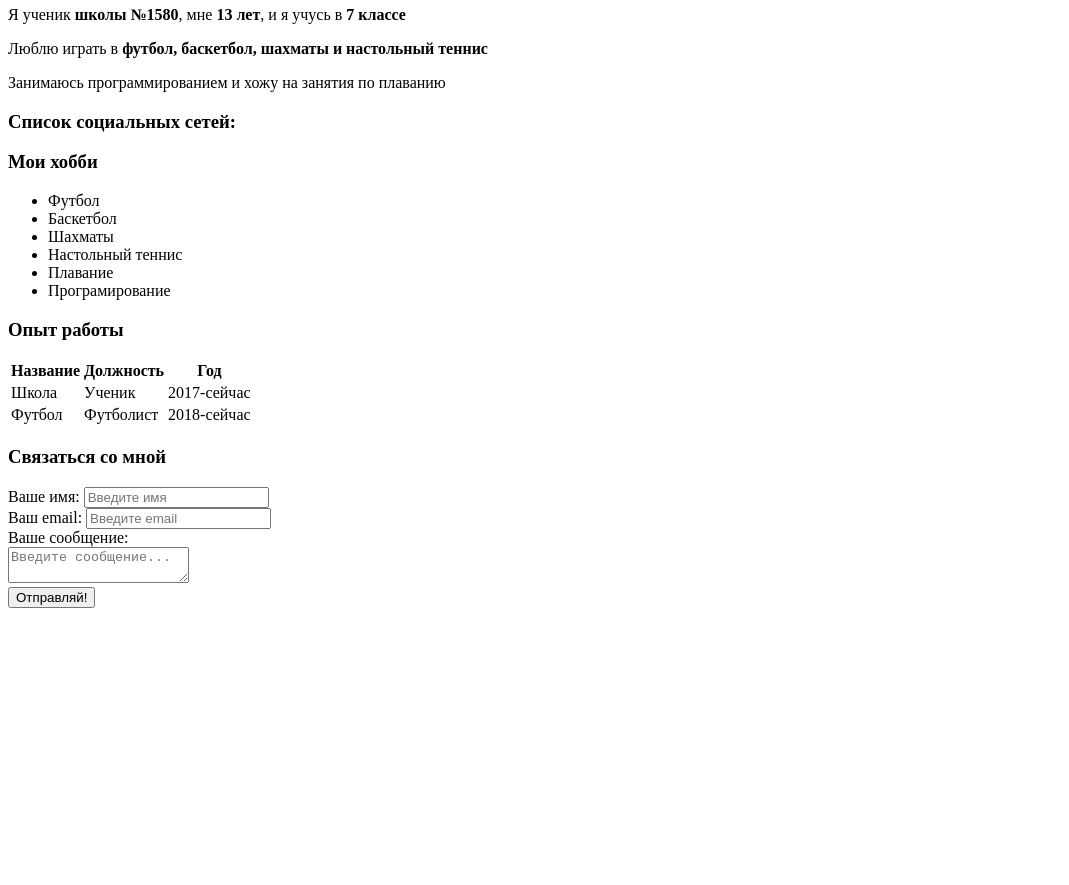
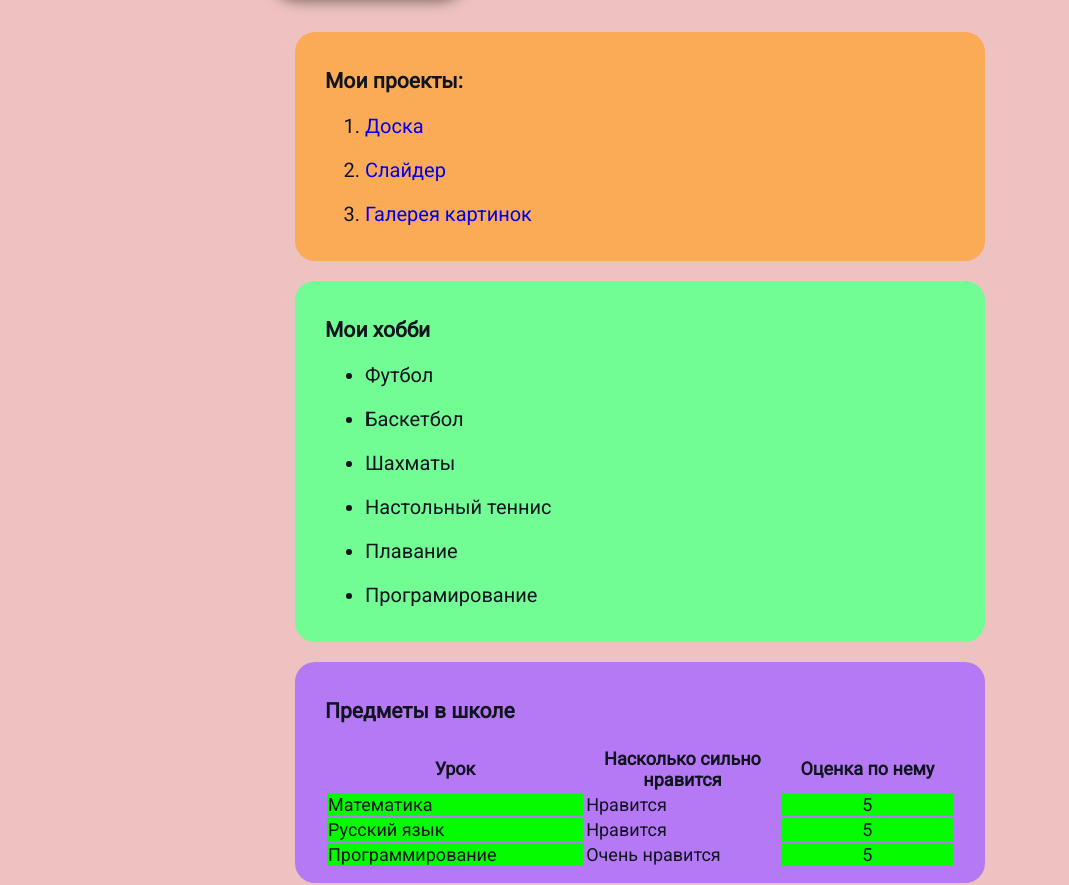
Before and after one commit to AlenPiv/Resume, a plain HTML site: page index.html in a window 1280 px wide. Shown: the part 236-1121 px from the top of the page, without its empty margins (0-1069 px from the left). Before the commit the page ends 852 px from the top, so only its background shows below. Drawn offline with Linux system fonts and the light colour scheme; a web font is replaced by a local one.

Commit message:
add styles

```diff
--- a/index.html
+++ b/index.html
@@ -6,20 +6,31 @@
     <meta name="keywords" content="html, css, course">
     <meta name="description" content="Базовый курс по html">
     <title>HTML+CSS</title>
-    <script src="shmel.js" defer></script>
+    <link rel="stylesheet" href="styles.css">
 </head>
 <body>
-    <img src="https://hb.bizmrg.com/st.mosmff.ru/player/13237/photo/6074d534e7f97_thumb.jpg" width="200" alt="Картинка">
+    <div class="container">
+        <div class="info">
+            <img src="https://hb.bizmrg.com/st.mosmff.ru/player/13237/photo/6074d534e7f97_thumb.jpg" class="avatar" alt="Картинка">
+            <div class="info-text">
                 <h1>Пивазян Ален</h1>
                 <p>Я ученик <strong>школы №1580</strong>, мне <strong>13 лет</strong>, и я учусь в <strong>7 классе</strong></p></p>
                 <p>Люблю играть в <strong>футбол, баскетбол, шахматы и настольный теннис</strong></p>
                 <p>Занимаюсь программированием и хожу на занятия по плаванию</p>
-    <p><h3><strong>Список социальных сетей:</strong></h3></p>
-    <a href="https://google.com" target="_blanks"></a>
-    <a href="https://google.com" target="_blanks"></a>
-    <a href="https://google.com" target="_blanks"></a>
+            </div>
+        </div>
+        <div class="card">
+            <div class="card a">
+                <h3>Мои проекты:</h3>
+                <ul>
+                    <li><a href="https://alenpiv.github.io/board/" target="_blanks">Доска</a></li>
+                    <li><a href="https://alenpiv.github.io/slider/" target="_blanks">Слайдер</a></li>
+                    <li><a href="https://alenpiv.github.io/beautiful_transition/" target="_blanks">Галерея картинок</a></li>
+                </ul>
+            </div>
+            <div class="card b">
                 <h3>Мои хобби</h3>
-    <ul>
+                <ul class="list">
                     <li>Футбол</li>
                     <li>Баскетбол</li>
                     <li>Шахматы</li>
@@ -27,46 +38,60 @@
                     <li>Плавание</li>
                     <li>Програмирование</li>
                 </ul>
-    <h3>Опыт работы</h3>
+            </div>
+            <div class="card c">
+                <h3>Предметы в школе</h3>
                 <table>
                     <thead>
                         <tr>
-                <th>Название</th>
-                <th>Должность</th>
-                <th>Год</th>
+                            <th>Урок</th>
+                            <th>Насколько сильно нравится</th>
+                            <th>Оценка по нему</th>
                         </tr>
                     </thead>
                     <tbody>
                         <tr>
-                <td>Школа</td>
-                <td>Ученик</td>
-                <td>2017-сейчас</td>
+                            <td>Математика</td>
+                            <td>Нравится</td>
+                            <td>5</td>
                         </tr>
                         <tr>
-                <td>Футбол</td>
-                <td>Футболист</td>
-                <td>2018-сейчас</td>
+                            <td>Русский язык</td>
+                            <td>Нравится</td>
+                            <td>5</td>
+                        </tr>
+                        <tr>
+                            <td>Программирование</td>
+                            <td>Очень нравится</td>
+                            <td>5</td>
                         </tr>
                     </tbody>
                 </table>
-    <form>
+            </div>
+            <div class="card d">
+                <form action="/" class="form">
                     <h3>Связаться со мной</h3>
-        <div>
+                    <div class="form-row">
+                        <div class="form-group">
                         <label for="text">Ваше имя:</label>
                         <input type="text" id="text" placeholder="Введите имя">
                         </div>
 
-        <div>
+                        <div class="form-group">
                             <label for="email">Ваш email:</label>
                             <input type="email" id="email" placeholder="Введите email">
                         </div>
+                    </div>
 
-        <div>
+                    <div class="form-group">
                         <label for="message">Ваше сообщение:</label>
                         <br>
                         <textarea id="message" placeholder="Введите сообщение..."></textarea>
                     </div>
-        <button>Отправляй!</button>
+                    <button type="submit" class="btn">Отправляй!</button>
                 </form>
+            </div>
+        </div>
+    </div>
 </body>
 </html>
--- /dev/null
+++ b/styles.css
@@ -0,0 +1,144 @@
+@import url('https://fonts.googleapis.com/css2?family=Agdasima&family=Bacasime+Antique&family=Chela+One&family=Kanit:ital,wght@1,900&family=Roboto&display=swap');
+
+body {
+    color: #0f141e;
+    background: #efc2c2;
+    font-family: Roboto;
+    font-size: 18px;
+    font-weight: normal;
+}
+.info {
+    margin-bottom: 20px;
+    display: flex;
+}
+.info-text p {
+    font-style: italic;
+    color: #847c7c;
+    margin: 0;
+}
+.info-text {
+    margin-left: 40px;
+}
+.card {
+    margin-bottom: 20px;
+    border-radius: 20px;
+    padding: 15px 30px;
+}
+.a {
+    background: #fbab56;
+}
+.b {
+    background: #71fc94;
+}
+.c {
+    background: #b579f6;
+}
+.d {
+    background: #ffffff;
+}
+.container {
+    max-width: 750px;
+    margin: auto;
+    padding-top: 30px;
+}
+.avatar {
+    width: 200px;
+    border-radius: 30px;
+    box-shadow: 4px 4px 14px rgba(0, 0, 0, 0.5);
+}
+a {
+    text-decoration: none;
+}
+a:active {
+    color: #ea0391;
+}
+a:hover {
+    color: #22f701;
+    font-size: 22px;
+    transition: all 0.8s;
+}
+a:visited {
+    color: #0099ff;
+}
+.btn {
+    color: #f7ff01;
+    background: #000000;
+    border-radius: 15px;
+    width: 150px;
+    height: 40px;
+    font-size: 22px;
+}
+.btn:hover {
+    transition: 0.5s;
+    opacity: 0.8;
+    width: 157.5px;
+    height: 42px;
+    font-size: 23px;
+}
+.a ul {
+    list-style: disc;
+}
+.a ul {
+    list-style: decimal;
+}
+ul li {
+    margin-bottom: 20px;
+    font-size: 20px;
+}
+table tr td {
+    width: 600px;
+}
+table td:nth-child(odd){
+    background: #04fb00;
+}
+table td:last-child{
+    text-align: center;
+}
+.form h3 {
+    text-align: center;
+}
+.form-group label {
+    display: block;
+    font-size: 14px;
+    color: #aca3a3;
+}
+.form-group input, .form-group textarea {
+    width: 100%;
+    box-sizing: border-box;
+    border: none;
+    background: transparent;
+    border-bottom: 1px solid #ccc;
+    color:#000000;
+    padding: 15px 0 10px;
+    outline: none;
+    font-family: inherit;
+}
+.form-row .form-group {
+    margin-right: 20px;
+    width: 50%;
+}
+.form-row {
+    margin-bottom: 10px;
+    display: flex;
+}
+.form-row .form-group:last-child {
+    margin-right: 0;
+}
+@media (max-width: 650px) {
+    .info {
+        display: block;
+        text-align: center;
+    }
+}
+@media (max-width: 650px) {
+    .form-row {
+        display: block;
+    }
+    .form-row .form-groupm {
+        width: 100px;
+        margin-right: 0;
+        margin-bottom: 20px;
+    }
+
+
+}
```
Lines whose indentation alone changed are shown as unchanged.
